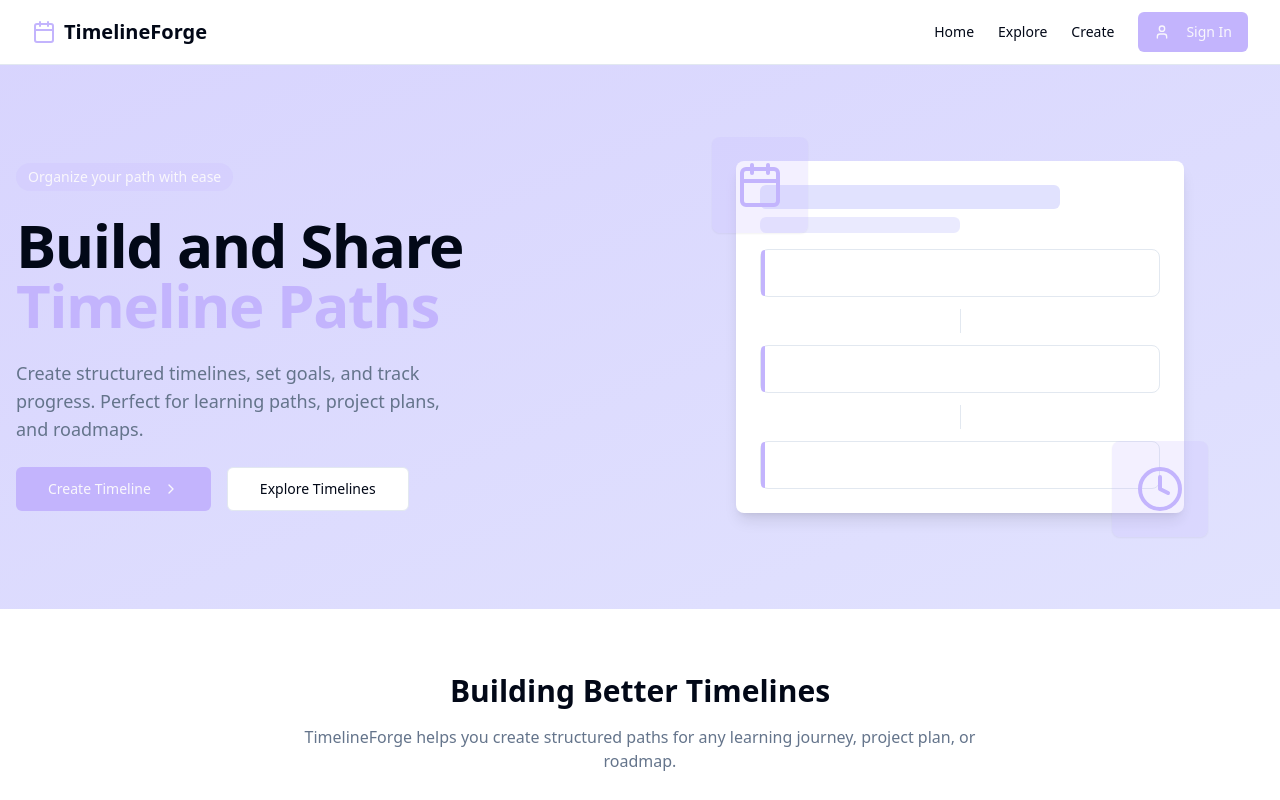
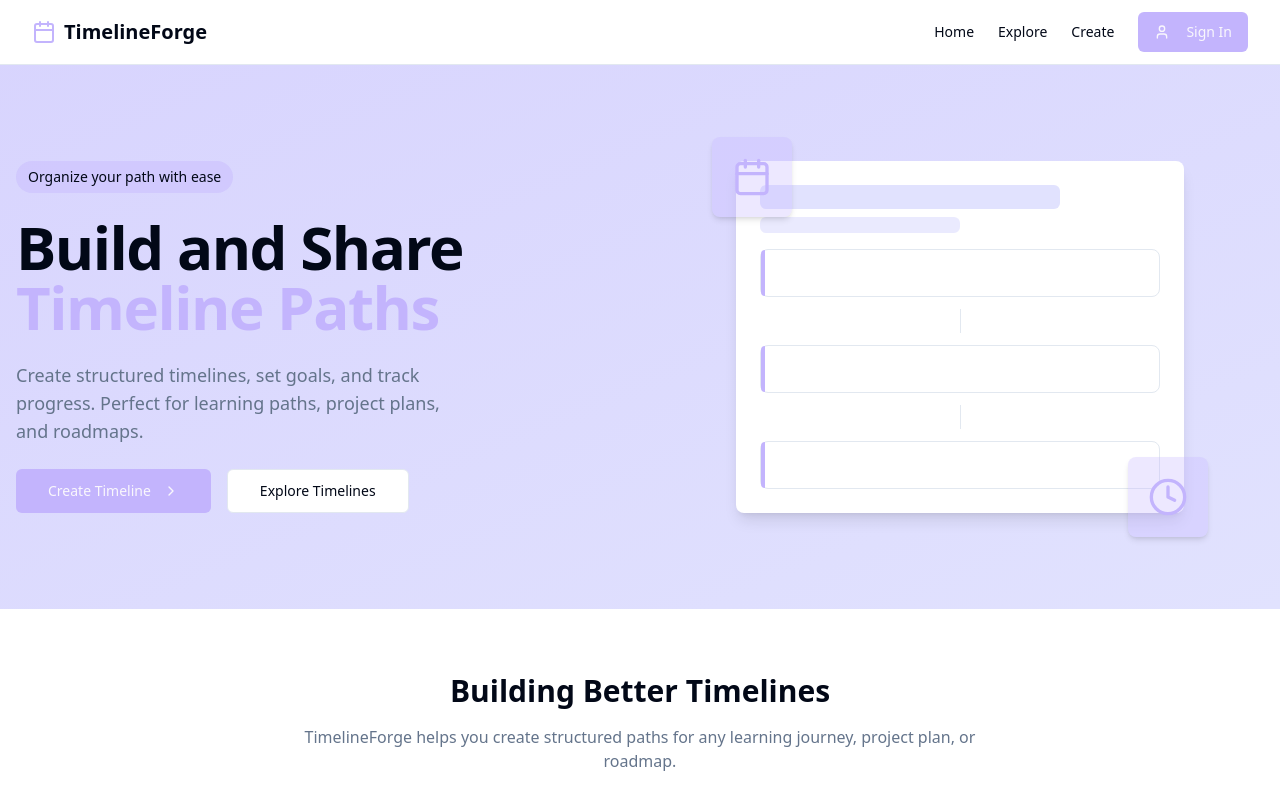
Before and after one commit to shariq-alt/timeline-forge-ai, a React (Vite) app: page / in a window 1280 px wide. Shown: the top 800 px of the page. Built offline with nearby package versions, Linux system fonts and the light colour scheme.

Commit message:
Fix: Improve HeroSection layout and UI
- Fixed icon positioning within the timeline card mockup.
- Improved text visibility of the subheading.
- Applied overall UI polish for better design and responsiveness.

```diff
--- a/src/components/home/HeroSection.tsx
+++ b/src/components/home/HeroSection.tsx
@@ -27,7 +27,7 @@ const HeroSection = () => {
       <div className="container relative z-10 py-16 md:py-24 px-4">
         <div className="grid grid-cols-1 md:grid-cols-2 gap-8 items-center">
           <div className="space-y-6 text-center md:text-left">
-            <div className="inline-block bg-primary/20 px-3 py-1 rounded-full text-sm font-medium text-primary-foreground">
+            <div className="inline-block bg-primary/40 px-3 py-1.5 rounded-full text-sm font-medium text-foreground">
               Organize your path with ease
             </div>
 
@@ -44,12 +44,12 @@ const HeroSection = () => {
             <div className="flex flex-col sm:flex-row gap-4 justify-center md:justify-start">
               {isRouterAvailable ? (
                 <>
-                  <Button asChild size="lg">
+                  <Button asChild size="lg" className="transition-all duration-300 hover:scale-105">
                     <Link to="/create">
                       Create Timeline <ChevronRight className="ml-1 h-4 w-4" />
                     </Link>
                   </Button>
-                  <Button asChild variant="outline" size="lg">
+                  <Button asChild variant="outline" size="lg" className="transition-all duration-300 hover:bg-accent hover:text-accent-foreground">
                     <Link to="/explore">
                       Explore Timelines
                     </Link>
@@ -57,10 +57,10 @@ const HeroSection = () => {
                 </>
               ) : (
                 <>
-                  <Button size="lg" onClick={() => window.location.href = '/create'}>
+                  <Button size="lg" onClick={() => window.location.href = '/create'} className="transition-all duration-300 hover:scale-105">
                     Create Timeline <ChevronRight className="ml-1 h-4 w-4" />
                   </Button>
-                  <Button variant="outline" size="lg" onClick={() => window.location.href = '/explore'}>
+                  <Button variant="outline" size="lg" onClick={() => window.location.href = '/explore'} className="transition-all duration-300 hover:bg-accent hover:text-accent-foreground">
                     Explore Timelines
                   </Button>
                 </>
@@ -70,10 +70,13 @@ const HeroSection = () => {
 
           <div className="hidden md:flex justify-center">
             <div className="relative w-full max-w-md">
-              <div className="absolute -top-6 -left-6 bg-primary/20 rounded-lg p-6 shadow-sm">
-                <Calendar className="h-12 w-12 text-primary" />
+              {/* Calendar icon positioned at top-left of card */}
+              <div className="absolute -top-6 -left-6 bg-primary/30 rounded-lg p-5 shadow-md z-10">
+                <Calendar className="h-10 w-10 text-primary" />
               </div>
-              <div className="bg-card rounded-lg p-6 shadow-lg">
+
+              {/* Main timeline card mockup */}
+              <div className="bg-card relative rounded-lg p-6 shadow-lg z-0">
                 <div className="space-y-2 mb-4">
                   <div className="h-6 bg-accent rounded-md w-3/4"></div>
                   <div className="h-4 bg-accent/70 rounded-md w-1/2"></div>
@@ -86,8 +89,10 @@ const HeroSection = () => {
                   <div className="timeline-segment h-12 w-full bg-accent/50 rounded-md"></div>
                 </div>
               </div>
-              <div className="absolute -bottom-6 -right-6 bg-primary/20 rounded-lg p-6 shadow-sm">
-                <Clock className="h-12 w-12 text-primary" />
+
+              {/* Clock icon positioned at bottom-right of card */}
+              <div className="absolute -bottom-6 -right-6 bg-primary/30 rounded-lg p-5 shadow-md z-10">
+                <Clock className="h-10 w-10 text-primary" />
               </div>
             </div>
           </div>
```
